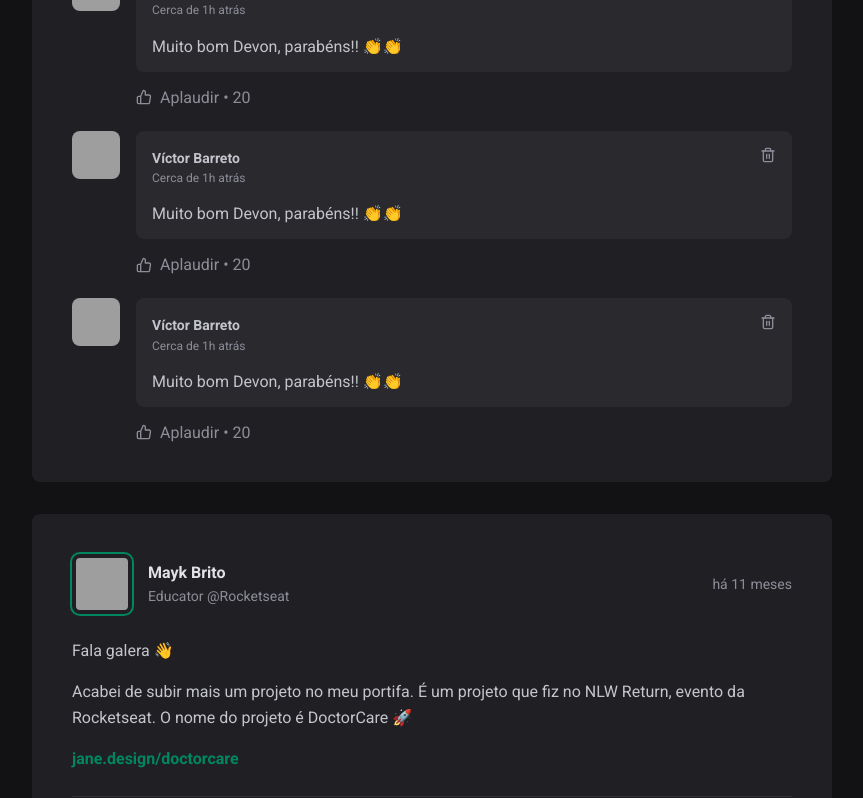
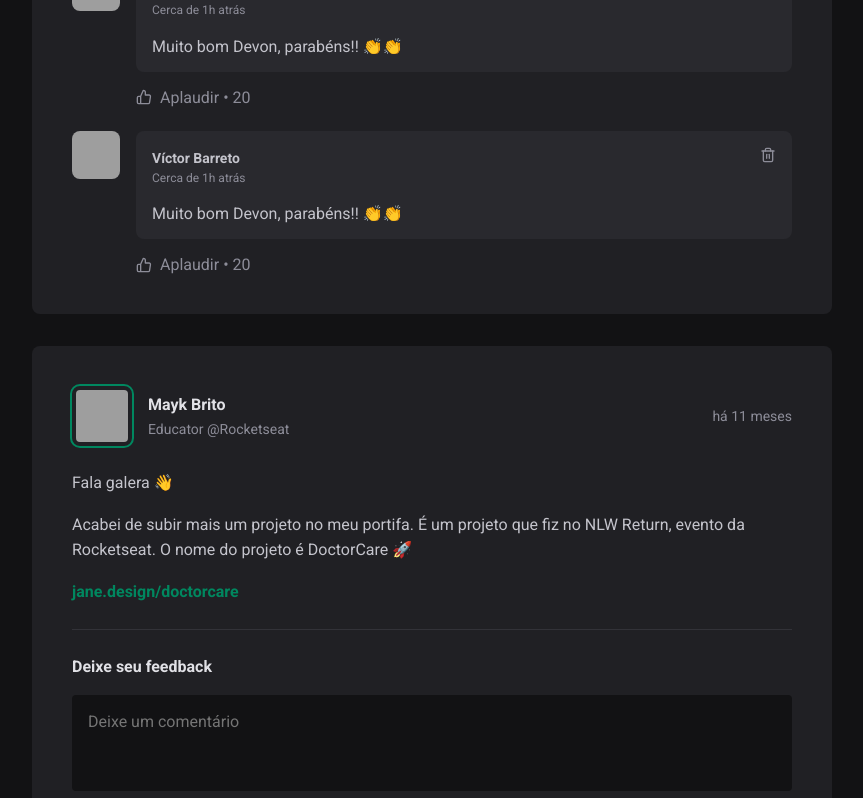
Before and after one commit to VictorBarretoLF/ReactJS_Rocketseat, a React (Vite) app in the folder projeto1/: page / in a window 1280 px wide. Shown: the part 622-1420 px from the top of the page, without its empty margins (352-1215 px from the left). Built offline with nearby package versions, Linux system fonts and the light colour scheme; grey boxes are pictures that could not be loaded.

Commit message:
Estado (useState)

```diff
--- a/projeto1/src/components/Post.jsx
+++ b/projeto1/src/components/Post.jsx
@@ -1,11 +1,19 @@
 import { format, formatDistanceToNow } from "date-fns";
 import { ptBR } from "date-fns/locale";
+
+// COMPONENTS
 import { Avatar } from "./Avatar";
 import { Comment } from "./Comment";
 
+// HOOKS
+import { useState } from "react";
+
+// STYLES
 import styles from "./Post.module.css";
 
 export function Post({ author, publishedAt, content }) {
+    const [comments, setComments] = useState([1, 2]);
+
     const publishedDateFormatted = format(
         publishedAt,
         "d 'de' LLLL 'às' HH:mm'h'",
@@ -18,6 +26,12 @@
         locale: ptBR,
         addSuffix: true,
     });
+
+    function handleCrateNewComment(event) {
+        event.preventDefault();
+
+        setComments([...comments, comments.length + 1]);
+    }
 
     return (
         <article className={styles.post}>
@@ -52,7 +66,10 @@
                 })}
             </div>
 
-            <form className={styles.commentForm}>
+            <form
+                onSubmit={handleCrateNewComment}
+                className={styles.commentForm}
+            >
                 <strong>Deixe seu feedback</strong>
 
                 <textarea placeholder="Deixe um comentário" />
@@ -63,9 +80,9 @@
             </form>
 
             <div className={styles.commentList}>
-                <Comment />
-                <Comment />
-                <Comment />
+                {comments.map((comment) => {
+                    return <Comment />;
+                })}
             </div>
         </article>
     );
```
